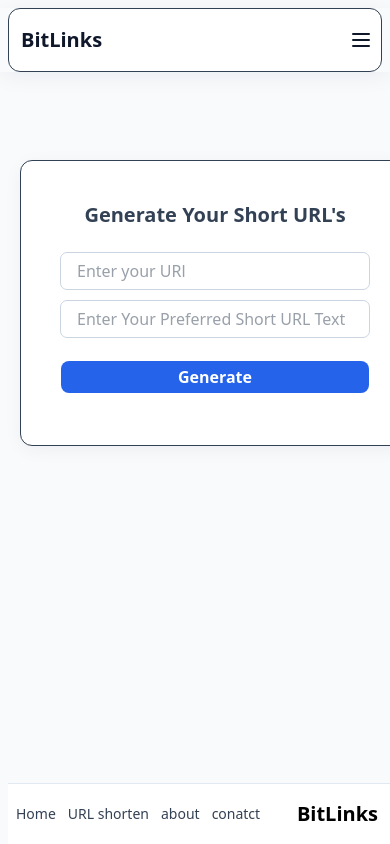
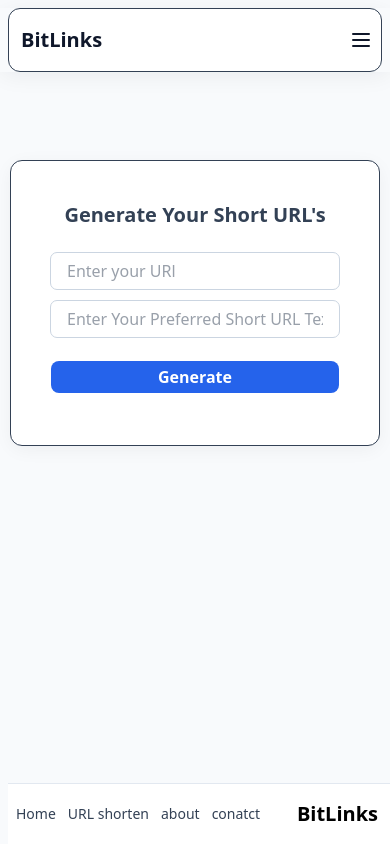
Before and after one commit to ankitsuthar72747-hash/bitlinks, a Next.js app: page /shorten in a window 390 px wide. Built offline with nearby package versions, Linux system fonts and the light colour scheme.

Commit message:
Fix mobile navbar overflow

```diff
--- a/app/shorten/page.js
+++ b/app/shorten/page.js
@@ -37,7 +37,7 @@ const Shorten = () => {
   };
   return (
     <>
-      <div className="border border-light md:mx-auto w-full max-w-100 not-md:ml-5 md:max-w-lg my-20 bg-surface p-10 rounded-xl shadow-card  flex  flex-col gap-6">
+      <div className="border border-light md:mx-auto w-[calc(100%-20px)]  not-md:mx-auto md:max-w-lg my-20 bg-surface p-10 rounded-xl shadow-card  flex  flex-col gap-6">
         <h1 className="font-bold text-xl md:text-2xl text-center">{`Generate Your Short URL's`}</h1>
         <div className="flex flex-col gap-3 w-full">
           <input
```
